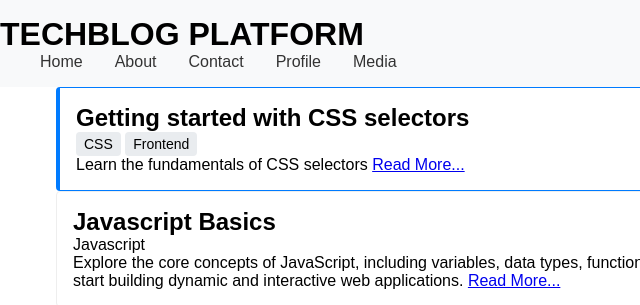
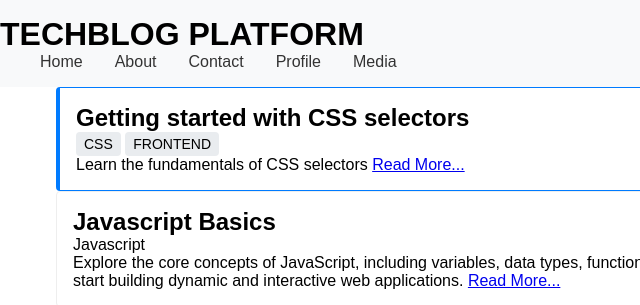
Before and after one commit to kiprotich267/Tech_Blog_Platform, a plain HTML site: page index.html in a window 1280 px wide. Shown: the top 305 px of the page, 0-640 px from the left. Drawn offline with Linux system fonts and the light colour scheme.

Commit message:
modified index.html

```diff
--- a/index.html
+++ b/index.html
@@ -27,7 +27,7 @@
                 <article class="post featured">
                     <h2> Getting started with CSS selectors</h2>
                     <span class="tag">CSS</span>
-                    <span class="tag">Frontend</span>
+                    <span class="tag">FRONTEND</span>
                     <p>Learn the fundamentals of CSS selectors <a href="#">Read More...</a></p>
 
 
```
